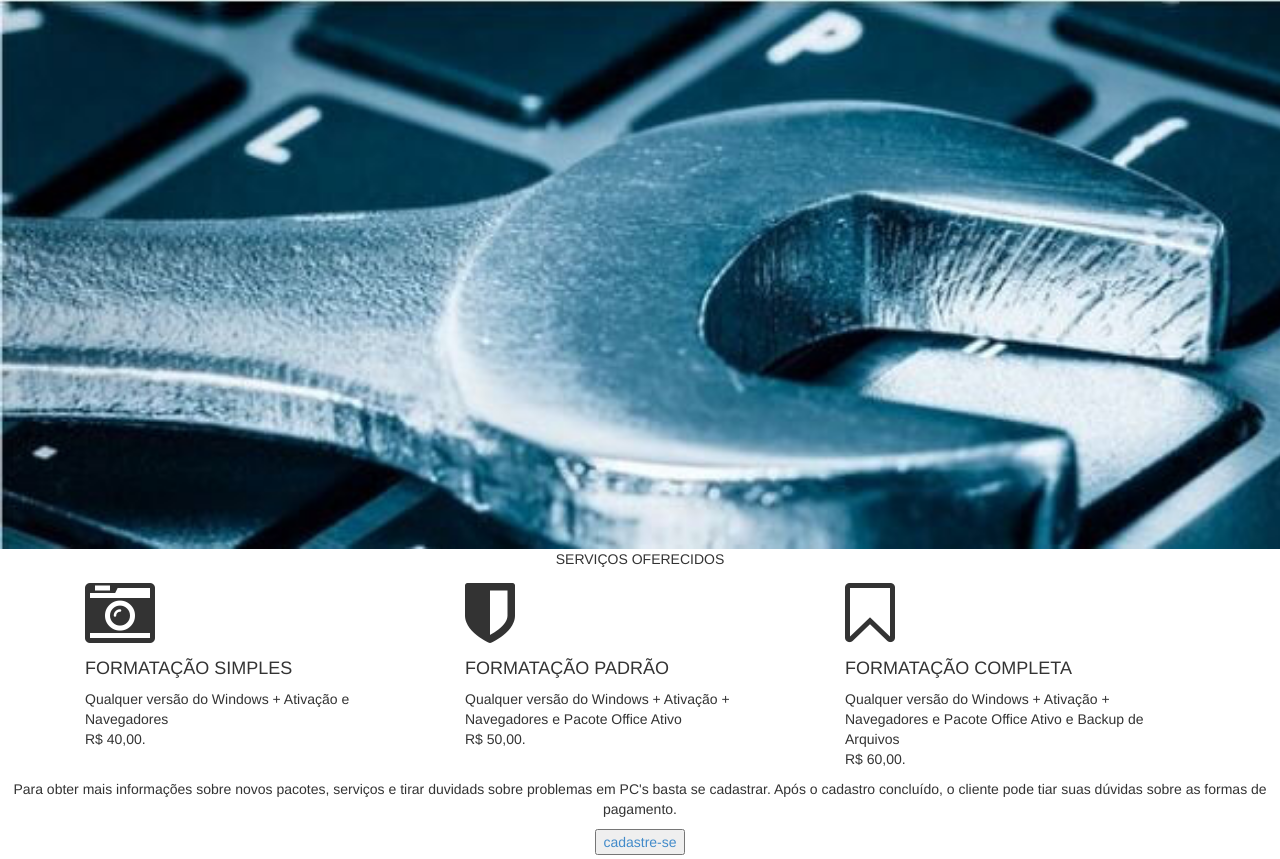
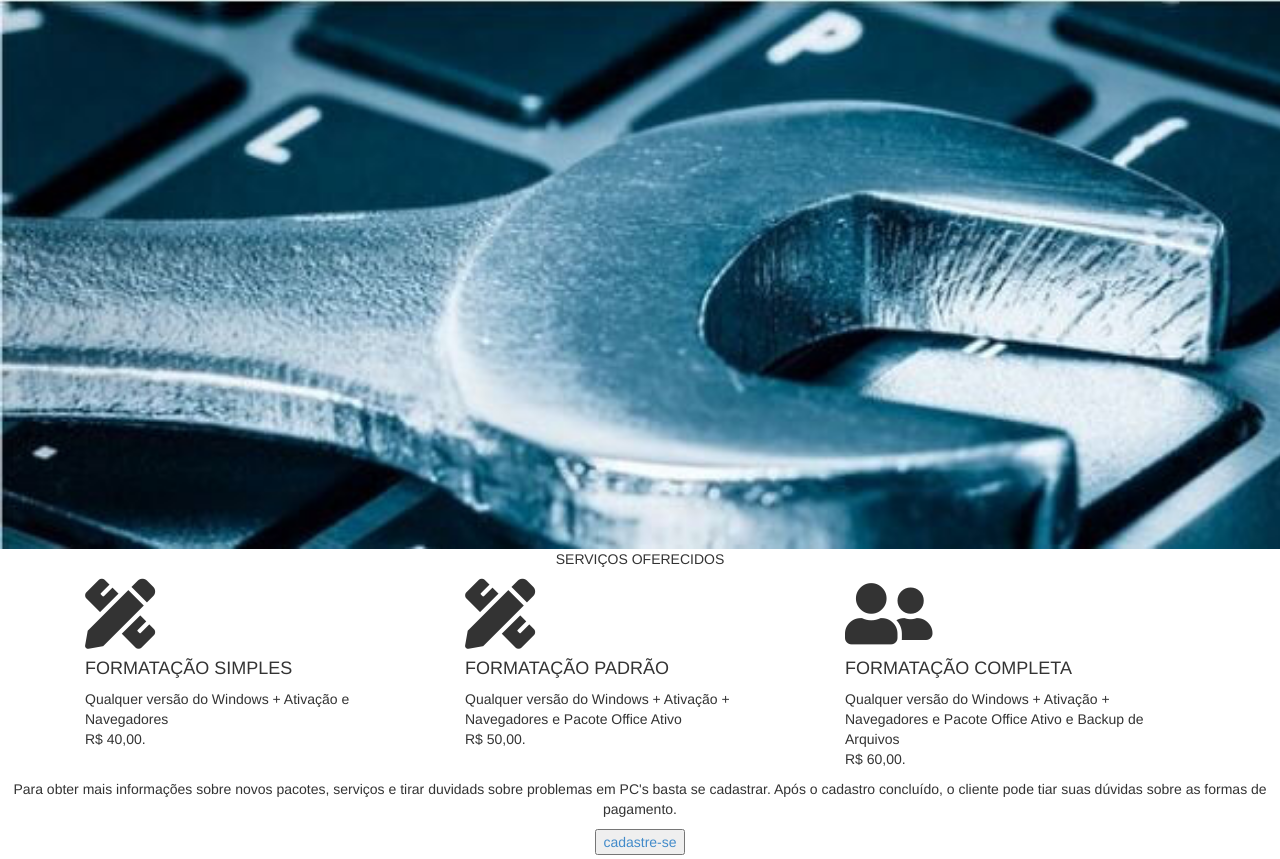
Before and after one commit to brunogomesifrn/pi19manutencao, a Django app: page / in a window 1280 px wide; the page is wider, and only the part inside the window is pictured. Shown: the part 71-930 px from the top of that part. Run offline with Django 3.2, Linux system fonts and the light colour scheme; some libraries are stand-ins or nearby versions.

Commit message:
ajeitei index

```diff
--- a/core/templates/index.html
+++ b/core/templates/index.html
@@ -7,6 +7,10 @@
   <meta http-equiv="X-UA-Compatible" content="IE=edge">
   <meta name="viewport" content="width=device-width, initial-scale=1">
   <title>Bootstrap 1 Template</title>
+
+  <!-- Style for icons -->
+    <link rel="stylesheet" href="https://use.fontawesome.com/releases/v5.8.2/css/all.css" integrity="sha384-oS3vJWv+0UjzBfQzYUhtDYW+Pj2yciDJxpsK1OYPAYjqT085Qq/1cq5FLXAZQ7Ay" crossorigin="anonymous">
+
   <!-- Bootstrap -->
   <link href="{% static 'css/bootstrap.min.css' %}" rel="stylesheet" type="text/css"/>
 
@@ -41,7 +45,7 @@
             <div class="dropdown">
               <ul class="nav nav-pills">
 
-                <li><a href="pagina.html">Cadastrar</a></li>
+                <li><a href="cadastro.html">Cadastrar</a></li>
                 <li><a href="login.html">Login</a></li>
                 <li><a href="perfil.html">Perfil</a></li>
 
@@ -71,7 +75,7 @@
               <div class="box-bg">
                 <div class="wow bounceInLeft" data-wow-duration="2s" data-wow-delay="0.9s">
                   <div class="align-center"><!--essa parte do <i> é a responsável pela imagem -->
-                    <i class="fa fa-camera-retro fa-5x"></i>
+                    <i class="fas fa-pencil-ruler fa-5x"></i>
                     <h4 class="text-bold">FORMATAÇÃO SIMPLES</h4>
                     <p>Qualquer versão do Windows + Ativação e Navegadores <br/>R$ 40,00.
                     </p>
@@ -83,7 +87,7 @@
               <div class="box-bg">
                 <div class="wow bounceInLeft" data-wow-duration="2s" data-wow-delay="0.6s">
                   <div class="align-center">
-                    <i class="fa fa-shield fa-5x"></i>
+                    <i class="fas fa-pencil-ruler fa-5x"></i>
                     <h4 class="text-bold">FORMATAÇÃO PADRÃO</h4>
                     <p>Qualquer versão do Windows + Ativação + Navegadores e Pacote Office Ativo <br/>R$ 50,00.
                     </p>
@@ -95,7 +99,7 @@
               <div class="box-bg">
                 <div class="wow bounceInLeft" data-wow-duration="2s" data-wow-delay="0.2s">
                   <div class="align-center">
-                    <i class="fa fa-bookmark-o fa-5x"></i>
+                   <i class="fas fa-user-friends fa-5x"></i>
                     <h4 class="text-bold">FORMATAÇÃO COMPLETA</h4>
                     <p>Qualquer versão do Windows + Ativação + Navegadores e Pacote Office Ativo e Backup de Arquivos<br/>R$ 60,00.
                     </p>
```
